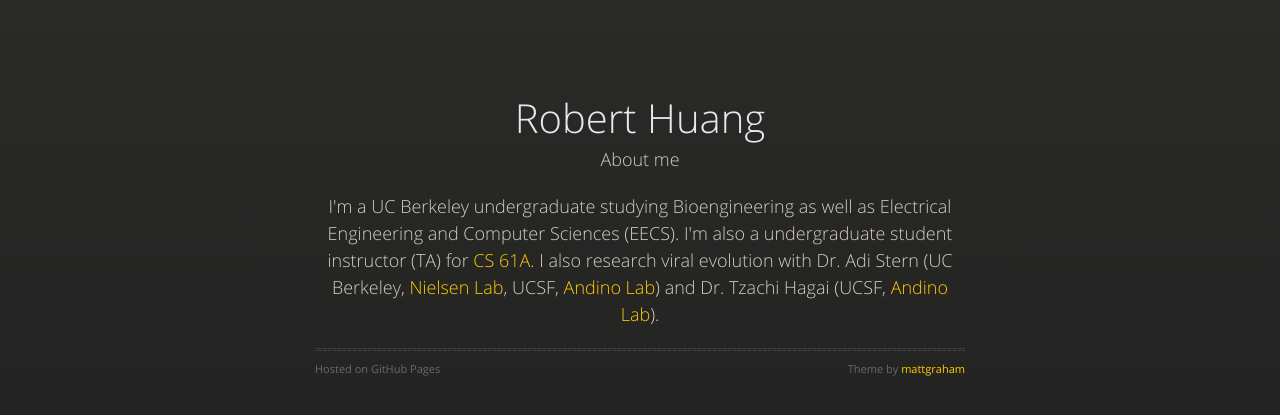
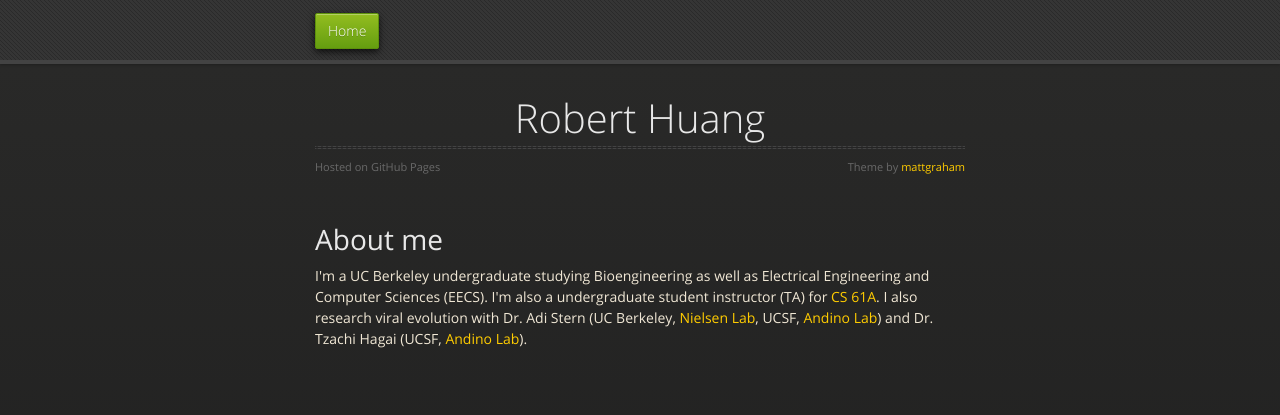
Before and after one commit to robhuang/robhuang.github.io, a Jekyll site: the page built from index.html, in a window 1280 px wide. Shown: the top 415 px of the page. Built offline with Jekyll 4.4.1, drawn with Linux system fonts in a browser that asks for light colours; nearby versions of some CDN libraries.

Commit message:
add nav bar, reorg home

```diff
--- a/404.html
+++ b/404.html
@@ -4,4 +4,4 @@ title: Robert Huang
 ---
 <h1>Uh oh.</h1>
 <p>Are you trying to break the internet?</p>
-<p><a href={{ site.url }}>Take me home!</a></p>
+<p><a href="{{ site.url }}">Take me home!</a></p>
--- a/_layouts/default.html
+++ b/_layouts/default.html
@@ -12,15 +12,25 @@
 
   </head>
   <body>
+
+    <div id="header">
+      <nav>
+        <li class="page"><a href="{{ site.url }}">Home</a></li>
+      </nav>
+    </div>
+
     <div class="wrapper">
 
       <section>
         <div id="title">
-          {{ content }}
+          <h1>Robert Huang</h1>
           <hr>
           <span class="credits left">Hosted on GitHub Pages</a></span>
           <span class="credits right">Theme by <a href="https://twitter.com/michigangraham">mattgraham</a></span>
         </div>
+
+        {{ content }}
+
       </section>
 
     </div>
--- a/index.html
+++ b/index.html
@@ -2,8 +2,8 @@
 layout: default
 title: Robert Huang
 ---
-<h1>Robert Huang</h1>
-<p>About me</p>
+
+<h1>About me</h1>
 <p>
   I'm a UC Berkeley undergraduate studying Bioengineering as well as
   Electrical Engineering and Computer Sciences (EECS). I'm also a
--- a/stylesheets/styles.css
+++ b/stylesheets/styles.css
@@ -766,6 +766,10 @@ dt {
   -o-box-shadow: inset 0px 1px 1px rgba(0, 0, 0, 0.2), 0px 1px 0px rgba(0, 0, 0, 0);
   box-shadow: inset 0px 1px 1px rgba(0, 0, 0, 0.2), 0px 1px 0px rgba(0, 0, 0, 0);
 }
+#header nav li.page{
+  float: left;
+  margin-left: 0px;
+}
 #header nav li.fork {
   float: left;
   margin-left: 0px;
```
Also changed, not shown: _data/me.yml (renamed from _data/_me.yml), stylesheets/syntax.css (renamed from css/syntax.css).
